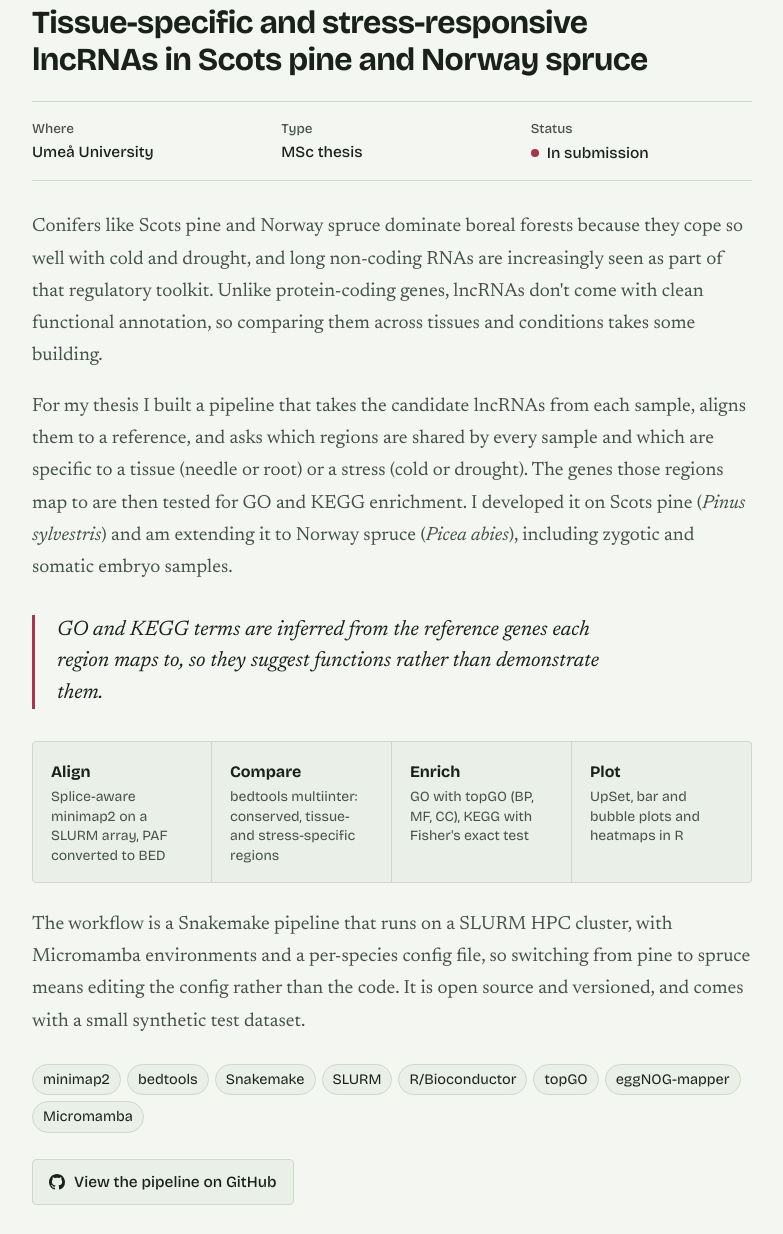
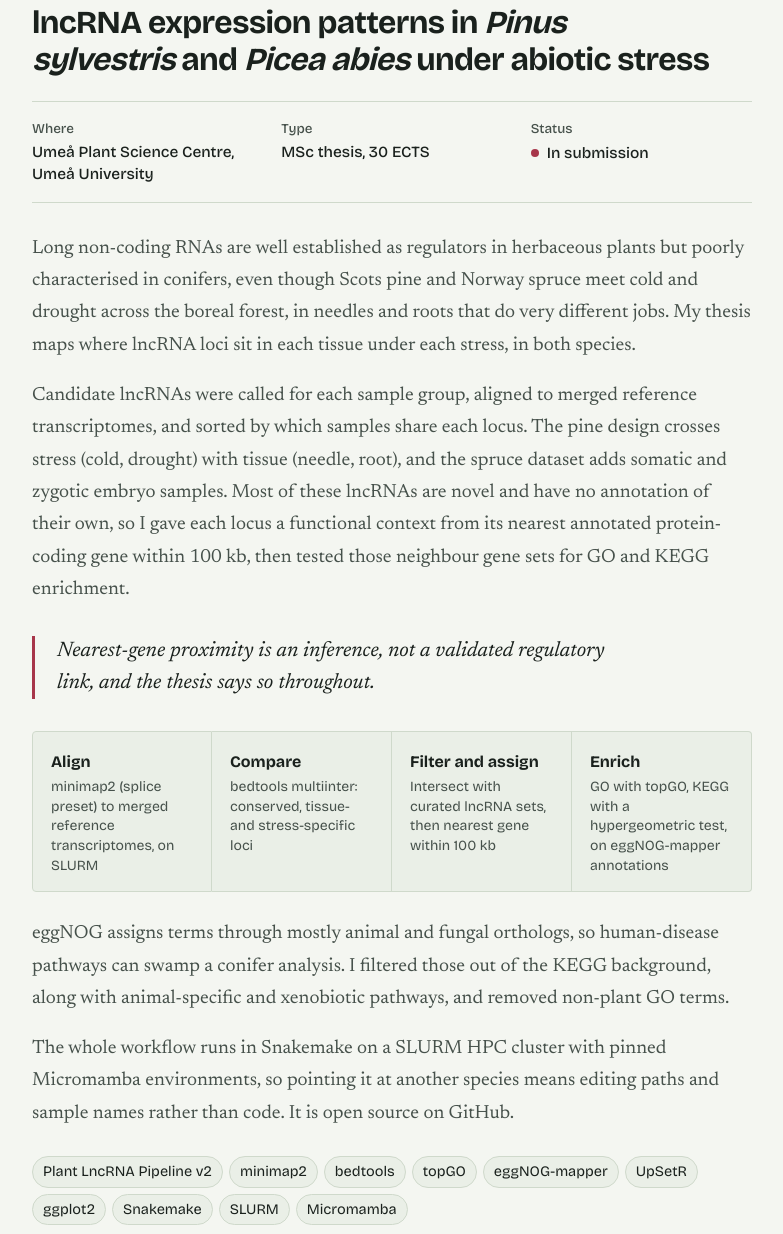
Before and after one commit to KvS-25/KvS-25.github.io, a plain HTML site: page index.html in a window 1280 px wide. Shown: the part 924-2158 px from the top of the page, without its empty margins (344-1127 px from the left). Drawn offline with nearby package versions, Linux system fonts and the light colour scheme.

Commit message:
Rewrite thesis section from manuscript methods, make hero heading about me

```diff
--- a/index.html
+++ b/index.html
@@ -135,7 +135,7 @@ a:focus-visible{
   .hero-main{
     grid-template-columns:minmax(0,1.15fr) minmax(0,1fr);
     gap:56px;
-    align-items:end;
+    align-items:start;
   }
 }
 
@@ -146,7 +146,7 @@ a:focus-visible{
   line-height:1.04;
   letter-spacing:-0.03em;
   margin:0;
-  max-width:16ch;
+  max-width:14ch;
   text-wrap:balance;
 }
 
@@ -535,11 +535,11 @@ footer{
     </div>
 
     <div class="hero-main" id="top">
-      <h1>Computational approaches to stress, disease, and drug response</h1>
+      <h1>I'm Karanveer, a computational biologist.</h1>
       <div class="hero-side">
       <p class="summary">
-        I'm an MSc student in Molecular Biology at Umeå University, based in Dubai.
-        My thesis looks at <strong>tissue-specific and stress-responsive long non-coding RNAs
+        I'm an MSc student in Molecular Biology at Umeå University, based in Dubai,
+        working on stress, disease and drug response. My thesis looks at <strong>tissue-specific and stress-responsive long non-coding RNAs
         in conifers</strong>, using a Snakemake pipeline on a SLURM cluster, from alignment
         through to GO and KEGG enrichment. I'm also finishing a meta-analysis of tacrolimus
         pharmacogenomics in transplant patients. I'm looking for bioinformatics, plant genomics and
@@ -594,49 +594,54 @@ footer{
         <div class="section-body">
 
           <article class="project">
-            <h3>Tissue-specific and stress-responsive lncRNAs in Scots pine and Norway spruce</h3>
+            <h3>lncRNA expression patterns in <em>Pinus sylvestris</em> and <em>Picea abies</em> under abiotic stress</h3>
             <dl class="facts">
-              <div><dt>Where</dt><dd>Umeå University</dd></div>
-              <div><dt>Type</dt><dd>MSc thesis</dd></div>
+              <div><dt>Where</dt><dd>Umeå Plant Science Centre, Umeå University</dd></div>
+              <div><dt>Type</dt><dd>MSc thesis, 30 ECTS</dd></div>
               <div><dt>Status</dt><dd><span class="live">In submission</span></dd></div>
             </dl>
             <p>
-              Conifers like Scots pine and Norway spruce dominate boreal forests
-              because they cope so well with cold and drought, and long non-coding
-              RNAs are increasingly seen as part of that regulatory toolkit. Unlike
-              protein-coding genes, lncRNAs don't come with clean functional
-              annotation, so comparing them across tissues and conditions takes some
-              building.
+              Long non-coding RNAs are well established as regulators in herbaceous
+              plants but poorly characterised in conifers, even though Scots pine and
+              Norway spruce meet cold and drought across the boreal forest, in needles
+              and roots that do very different jobs. My thesis maps where lncRNA loci
+              sit in each tissue under each stress, in both species.
             </p>
             <p>
-              For my thesis I built a pipeline that takes the candidate lncRNAs from
-              each sample, aligns them to a reference, and asks which regions are
-              shared by every sample and which are specific to a tissue (needle or
-              root) or a stress (cold or drought). The genes those regions map to are
-              then tested for GO and KEGG enrichment. I developed it on Scots pine
-              (<em>Pinus sylvestris</em>) and am extending it to Norway spruce
-              (<em>Picea abies</em>), including zygotic and somatic embryo samples.
+              Candidate lncRNAs were called for each sample group, aligned to merged
+              reference transcriptomes, and sorted by which samples share each locus.
+              The pine design crosses stress (cold, drought) with tissue (needle,
+              root), and the spruce dataset adds somatic and zygotic embryo samples.
+              Most of these lncRNAs are novel and have no annotation of their own, so
+              I gave each locus a functional context from its nearest annotated
+              protein-coding gene within 100 kb, then tested those neighbour gene
+              sets for GO and KEGG enrichment.
             </p>
             <p class="finding">
-              GO and KEGG terms are inferred from the reference genes each region
-              maps to, so they suggest functions rather than demonstrate them.
+              Nearest-gene proximity is an inference, not a validated regulatory
+              link, and the thesis says so throughout.
             </p>
 
             <ol class="pipeline" aria-label="Pipeline stages">
-              <li><b>Align</b><span>Splice-aware minimap2 on a SLURM array, PAF converted to BED</span></li>
-              <li><b>Compare</b><span>bedtools multiinter: conserved, tissue- and stress-specific regions</span></li>
-              <li><b>Enrich</b><span>GO with topGO (BP, MF, CC), KEGG with Fisher's exact test</span></li>
-              <li><b>Plot</b><span>UpSet, bar and bubble plots and heatmaps in R</span></li>
+              <li><b>Align</b><span>minimap2 (splice preset) to merged reference transcriptomes, on SLURM</span></li>
+              <li><b>Compare</b><span>bedtools multiinter: conserved, tissue- and stress-specific loci</span></li>
+              <li><b>Filter and assign</b><span>Intersect with curated lncRNA sets, then nearest gene within 100 kb</span></li>
+              <li><b>Enrich</b><span>GO with topGO, KEGG with a hypergeometric test, on eggNOG-mapper annotations</span></li>
             </ol>
 
             <p>
-              The workflow is a Snakemake pipeline that runs on a SLURM HPC cluster,
-              with Micromamba environments and a per-species config file, so
-              switching from pine to spruce means editing the config rather than the
-              code. It is open source and versioned, and comes with a small synthetic
-              test dataset.
+              eggNOG assigns terms through mostly animal and fungal orthologs, so
+              human-disease pathways can swamp a conifer analysis. I filtered those
+              out of the KEGG background, along with animal-specific and xenobiotic
+              pathways, and removed non-plant GO terms.
             </p>
-            <p class="tools"><span>minimap2</span><span>bedtools</span><span>Snakemake</span><span>SLURM</span><span>R/Bioconductor</span><span>topGO</span><span>eggNOG-mapper</span><span>Micromamba</span></p>
+            <p>
+              The whole workflow runs in Snakemake on a SLURM HPC cluster with pinned
+              Micromamba environments, so pointing it at another species means
+              editing paths and sample names rather than code. It is open source on
+              GitHub.
+            </p>
+            <p class="tools"><span>Plant LncRNA Pipeline v2</span><span>minimap2</span><span>bedtools</span><span>topGO</span><span>eggNOG-mapper</span><span>UpSetR</span><span>ggplot2</span><span>Snakemake</span><span>SLURM</span><span>Micromamba</span></p>
             <a class="code-link" href="https://github.com/KvS-25/comparative-lncRNA-pipeline" target="_blank" rel="noopener">
               <svg viewBox="0 0 16 16" aria-hidden="true"><path d="M8 0C3.58 0 0 3.58 0 8c0 3.54 2.29 6.53 5.47 7.59.4.07.55-.17.55-.38 0-.19-.01-.82-.01-1.49-2.01.37-2.53-.49-2.69-.94-.09-.23-.48-.94-.82-1.13-.28-.15-.68-.52-.01-.53.63-.01 1.08.58 1.23.82.72 1.21 1.87.87 2.33.66.07-.52.28-.87.51-1.07-1.78-.2-3.64-.89-3.64-3.95 0-.87.31-1.59.82-2.15-.08-.2-.36-1.02.08-2.12 0 0 .67-.21 2.2.82.64-.18 1.32-.27 2-.27.68 0 1.36.09 2 .27 1.53-1.04 2.2-.82 2.2-.82.44 1.1.16 1.92.08 2.12.51.56.82 1.27.82 2.15 0 3.07-1.87 3.75-3.65 3.95.29.25.54.73.54 1.48 0 1.07-.01 1.93-.01 2.2 0 .21.15.46.55.38A8.01 8.01 0 0 0 16 8c0-4.42-3.58-8-8-8z"/></svg>
               View the pipeline on GitHub
```
